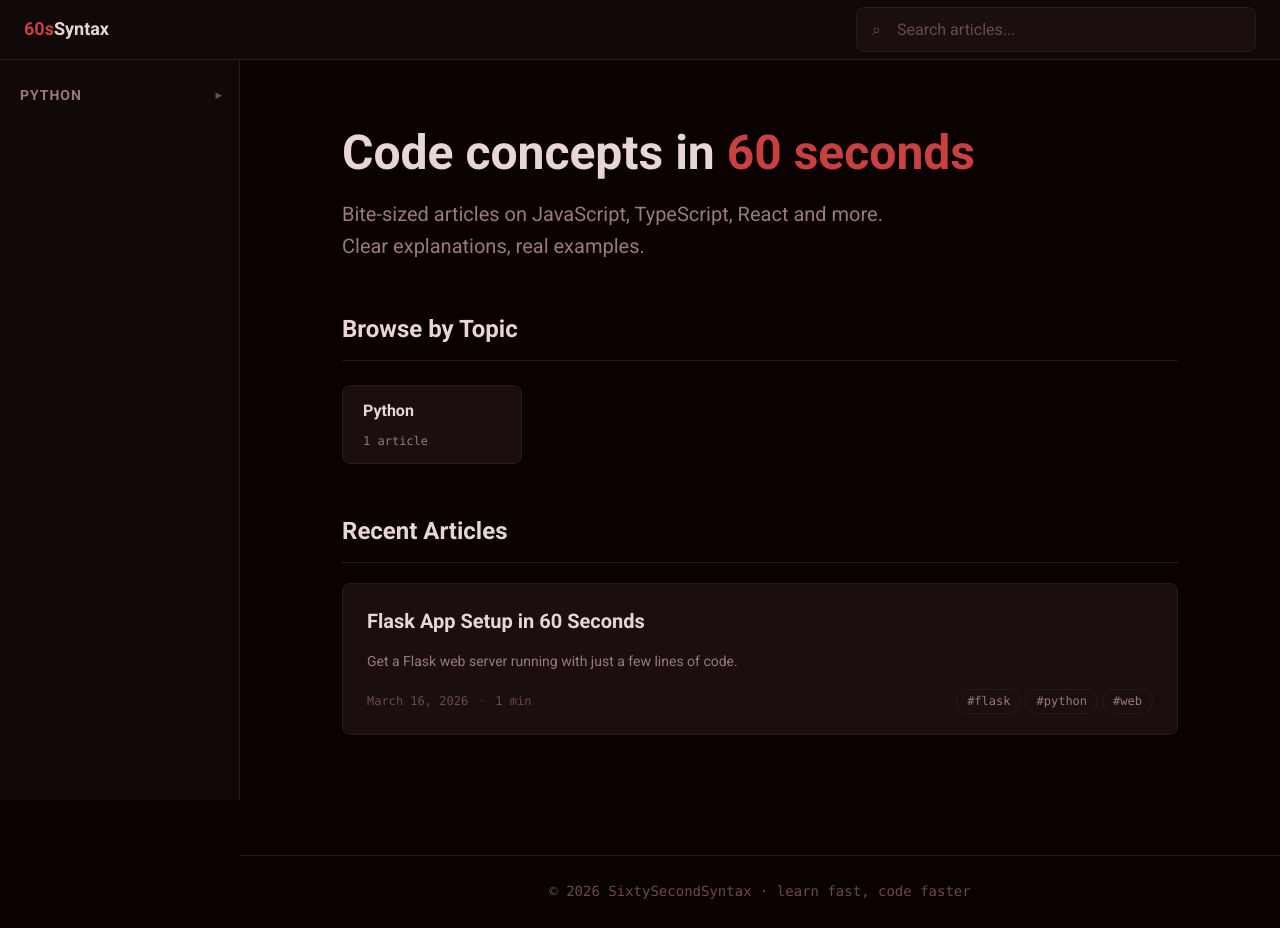
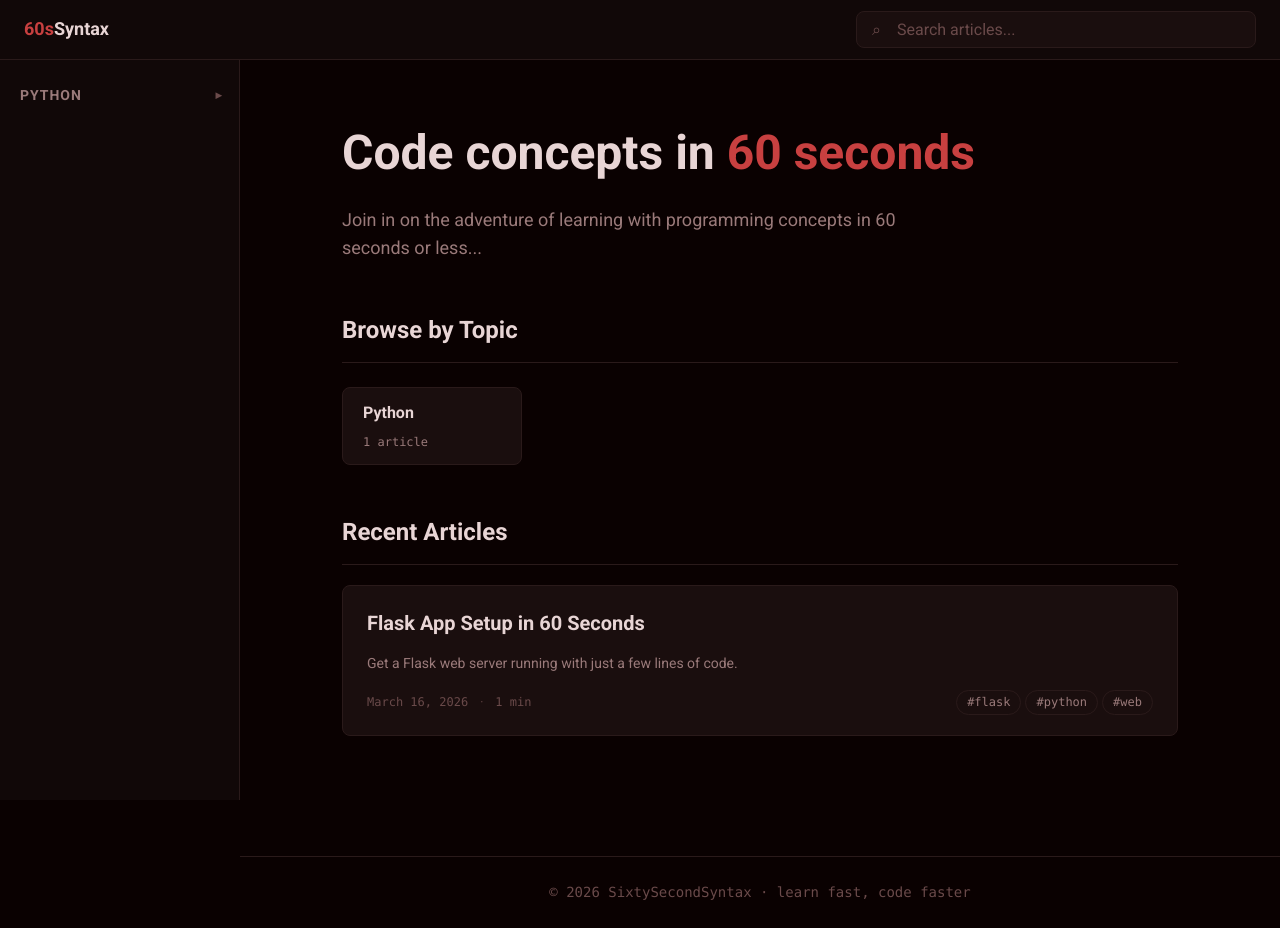
Before and after one commit to Mickey-Zhaang/SixtySecondSyntax, a React (Vite) app: page / in a window 1280 px wide. Built offline with nearby package versions, Linux system fonts and the light colour scheme.

Commit message:
slighty adjustments to the search bar padding y and hero sub for home page -- nothing major

```diff
--- a/src/components/search/SearchBar.tsx
+++ b/src/components/search/SearchBar.tsx
@@ -94,7 +94,7 @@ const Wrapper = styled.div`
 
 const Input = styled.input`
 	width: 100%;
-	padding: ${({ theme }) => theme.spacing[3]} ${({ theme }) => theme.spacing[4]};
+	padding: ${({ theme }) => theme.spacing[2]} ${({ theme }) => theme.spacing[4]};
 	padding-left: ${({ theme }) => theme.spacing[10]};
 	background: ${({ theme }) => theme.colors.bgCard};
 	border: 1px solid ${({ theme }) => theme.colors.border};
--- a/src/pages/HomePage.tsx
+++ b/src/pages/HomePage.tsx
@@ -46,8 +46,8 @@ export function HomePage() {
 						Code concepts in <span>60 seconds</span>
 					</HeroTitle>
 					<HeroSub>
-						Bite-sized articles on JavaScript, TypeScript, React and more. Clear
-						explanations, real examples.
+						Join in on the adventure of learning with programming concepts in 60
+						seconds or less...
 					</HeroSub>
 				</Hero>
 
@@ -101,7 +101,7 @@ const HeroTitle = styled.h1`
 	font-weight: 700;
 	color: ${({ theme }) => theme.colors.text};
 	line-height: 1.2;
-	margin-bottom: ${({ theme }) => theme.spacing[4]};
+	margin-bottom: ${({ theme }) => theme.spacing[6]};
 
 	span {
 		color: ${({ theme }) => theme.colors.accent};
@@ -113,7 +113,7 @@ const HeroTitle = styled.h1`
 `;
 
 const HeroSub = styled.p`
-	font-size: ${({ theme }) => theme.fontSizes.xl};
+	font-size: ${({ theme }) => theme.fontSizes.lg};
 	color: ${({ theme }) => theme.colors.textMuted};
 	line-height: 1.6;
 	max-width: 560px;
```
